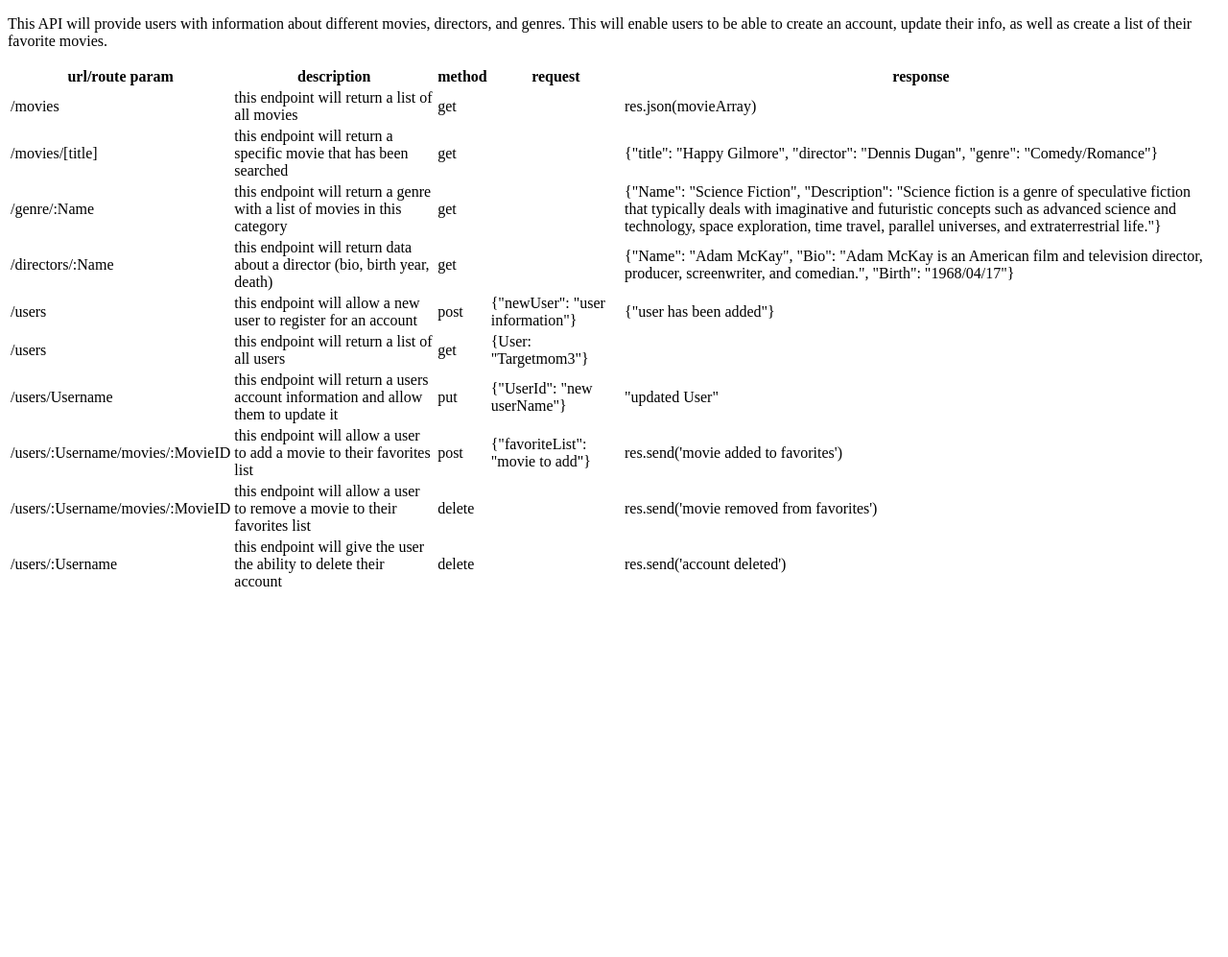
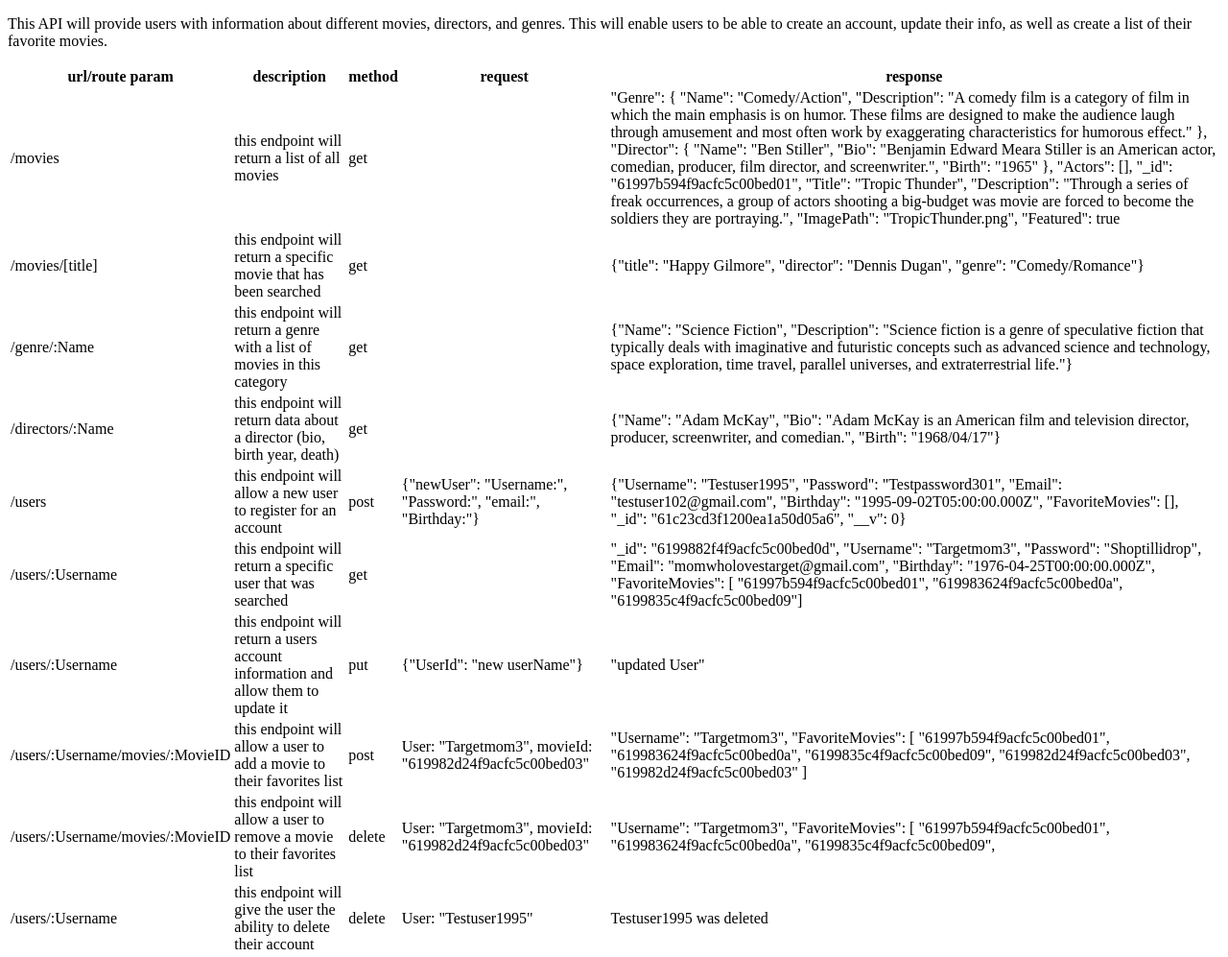
Before and after one commit to nnajera95/Movie_API, a website: page public/documentation.html in a window 1280 px wide. Shown: the whole page at 96% size. Before the commit the page ends 800 px from the top, so only its background shows below. Drawn offline with Linux system fonts and the light colour scheme.

Commit message:
updated documentation page
if applied this commit will update the requests and response columns for most endpoints to be correct. It will also remove one endpoint that was not in use.

```diff
--- a/public/documentation.html
+++ b/public/documentation.html
@@ -25,7 +25,22 @@
         <td>this endpoint will return a list of all movies</td>
         <td>get</td>
         <td></td>
-        <td>res.json(movieArray)</td>
+        <td>"Genre": {
+              "Name": "Comedy/Action",
+              "Description": "A comedy film is a category of film in which the main emphasis is on humor. These films are designed to make the audience laugh through amusement and most often work by exaggerating characteristics for humorous effect."
+              },
+            "Director": {
+              "Name": "Ben Stiller",
+              "Bio": "Benjamin Edward Meara Stiller is an American actor, comedian, producer, film director, and screenwriter.",
+              "Birth": "1965"
+              },
+            "Actors": [],
+            "_id": "61997b594f9acfc5c00bed01",
+            "Title": "Tropic Thunder",
+            "Description": "Through a series of freak occurrences, a group of actors shooting a big-budget was movie are forced to become the soldiers they are portraying.",
+            "ImagePath": "TropicThunder.png",
+            "Featured": true
+      </td>
       </tr>
       <tr>
         <td> /movies/[title] </td>
@@ -58,18 +73,34 @@
         <td> /users </td>
         <td>this endpoint will allow a new user to register for an account</td>
         <td>post</td>
-        <td>{"newUser": "user information"}</td>
-        <td>{"user has been added"}</td>
+        <td>{"newUser": "Username:", "Password:", "email:", "Birthday:"}</td>
+        <td>{"Username": "Testuser1995",
+            "Password": "Testpassword301",
+            "Email": "testuser102@gmail.com",
+            "Birthday": "1995-09-02T05:00:00.000Z",
+            "FavoriteMovies": [],
+            "_id": "61c23cd3f1200ea1a50d05a6",
+            "__v": 0}
+        </td>
       </tr>
       <tr>
-        <td> /users </td>
-        <td>this endpoint will return a list of all users</td>
+        <td> /users/:Username </td>
+        <td>this endpoint will return a specific user that was searched</td>
         <td>get</td>
-        <td>{User: "Targetmom3"}</td>
         <td></td>
+        <td> "_id": "6199882f4f9acfc5c00bed0d",
+             "Username": "Targetmom3",
+             "Password": "Shoptillidrop",
+             "Email": "momwholovestarget@gmail.com",
+             "Birthday": "1976-04-25T00:00:00.000Z",
+             "FavoriteMovies": [
+                "61997b594f9acfc5c00bed01",
+                "619983624f9acfc5c00bed0a",
+                "6199835c4f9acfc5c00bed09"]
+        </td>
       </tr>
       <tr>
-        <td> /users/Username</td>
+        <td> /users/:Username</td>
         <td>this endpoint will return a users account information and allow them to update it</td>
         <td>put</td>
         <td>{"UserId": "new userName"}</td>
@@ -79,22 +110,36 @@
         <td> /users/:Username/movies/:MovieID </td>
         <td>this endpoint will allow a user to add a movie to their favorites list</td>
         <td>post</td>
-        <td>{"favoriteList": "movie to add"}</td>
-        <td>res.send('movie added to favorites')</td>
+        <td>User: "Targetmom3", movieId: "619982d24f9acfc5c00bed03"</td>
+        <td>
+            "Username": "Targetmom3",
+            "FavoriteMovies": [
+              "61997b594f9acfc5c00bed01",
+              "619983624f9acfc5c00bed0a",
+              "6199835c4f9acfc5c00bed09",
+              "619982d24f9acfc5c00bed03",
+              "619982d24f9acfc5c00bed03"
+    ]</td>
       </tr>
       <tr>
         <td> /users/:Username/movies/:MovieID </td>
         <td>this endpoint will allow a user to remove a movie to their favorites list</td>
         <td>delete</td>
-        <td></td>
-        <td>res.send('movie removed from favorites')</td>
+        <td>User: "Targetmom3", movieId: "619982d24f9acfc5c00bed03"</td>
+        <td>
+            "Username": "Targetmom3",
+            "FavoriteMovies": [
+              "61997b594f9acfc5c00bed01",
+              "619983624f9acfc5c00bed0a",
+              "6199835c4f9acfc5c00bed09",
+        </td>
       </tr>
       <tr>
         <td> /users/:Username</td>
         <td>this endpoint will give the user the ability to delete their account</td>
         <td>delete</td>
-        <td></td>
-        <td>res.send('account deleted')</td>
+        <td>User: "Testuser1995"</td>
+        <td>Testuser1995 was deleted</td>
       </tr>
     </table>
   </body>
```
